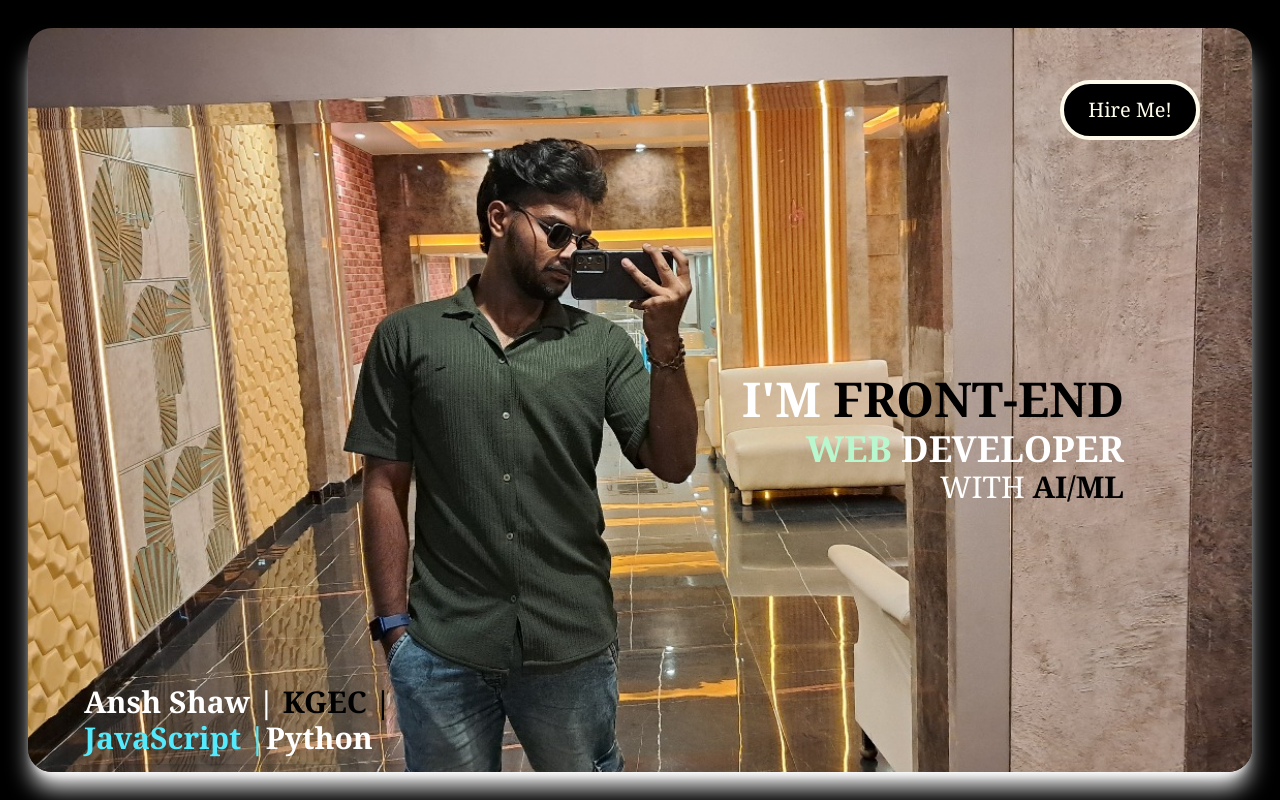
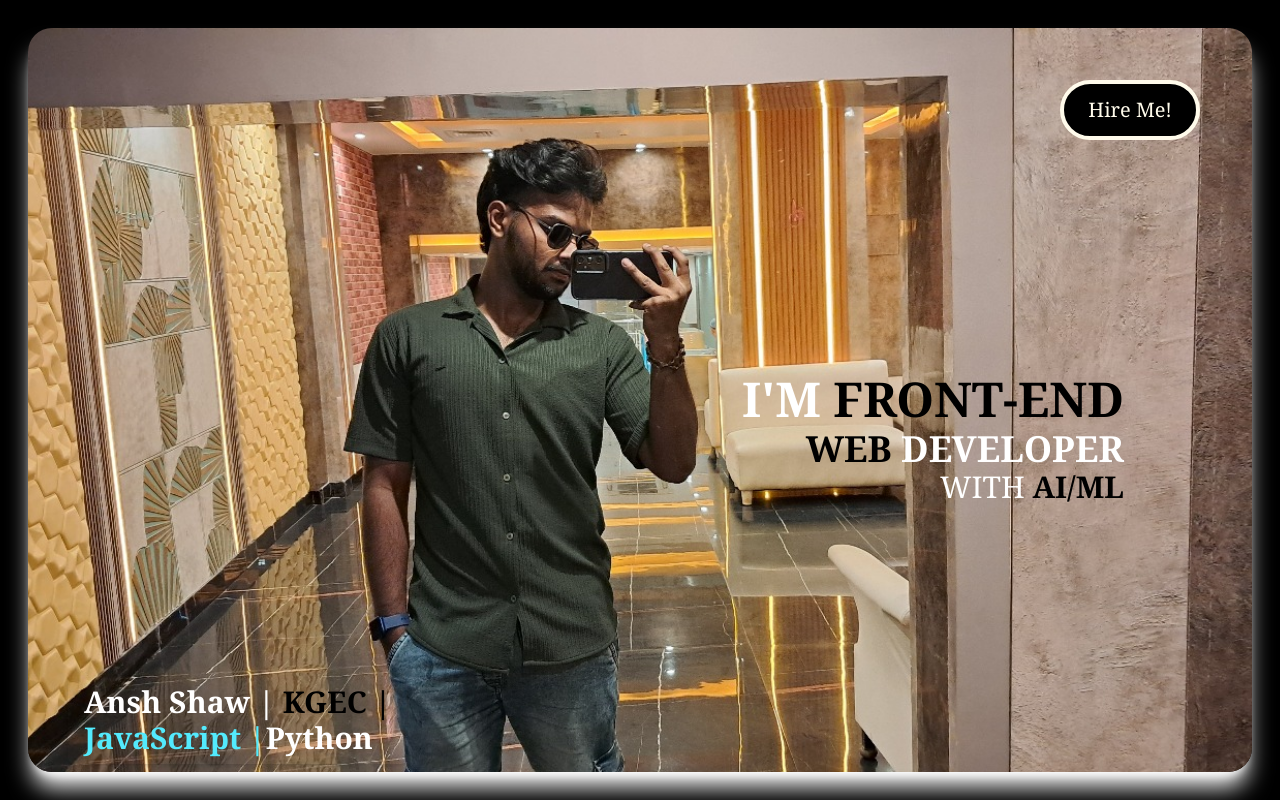
Before and after one commit to ansh1207-shaw/Build-Folio, a React (Vite) app: page / in a window 1280 px wide. Shown: the top 800 px of the page. Built offline with nearby package versions, Linux system fonts and the light colour scheme.

Commit message:
🎉 Initial commit - uploaded portfolio files

```diff
--- a/src/components/TiltText.jsx
+++ b/src/components/TiltText.jsx
@@ -8,7 +8,7 @@ const TiltText = forwardRef((props, ref) => {
         I'm <span className='text-black'>Front-End</span>
       </h1>
       <h1 className='text-[4vw] sm:text-2xl md:text-3xl lg:text-4xl uppercase font-semibold'>
-        <span className='text-green-200 font-extrabold'>Web</span> Developer
+        <span className='text-black font-extrabold'>Web</span> Developer
       </h1>
       <h1 className='text-[3.5vw] sm:text-xl md:text-2xl lg:text-3xl uppercase font-medium'>
         with <span className='text-black font-extrabold'>AI/ML</span>
```
